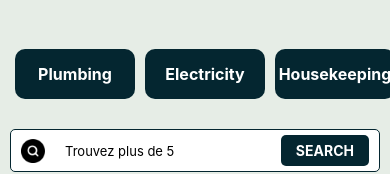
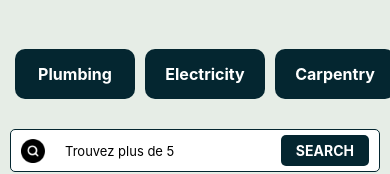
Before and after one commit to entrepriseServiceBatiments/ESB, a React Native app in the folder front/: screen /Home in a window 390 px wide. Shown: the part 141-315 px from the top of the page. Built offline with nearby package versions, Linux system fonts and the light colour scheme.

Commit message:
Categories updated

```diff
--- a/front/Nav/Home.jsx
+++ b/front/Nav/Home.jsx
@@ -17,11 +17,11 @@ import NeedHelp from '../homePage/NeedHelp';
 const categoryData = [
   { name: 'Plumbing', jobTitle: 'Plumber' },
   { name: 'Electricity', jobTitle: 'Electrician' },
-  { name: 'Housekeeping', jobTitle: 'Housekeeper' },
+  { name: 'Carpentry', jobTitle: 'Housekeeper' },
   { name: 'Masonry', jobTitle: 'Mason' },
-  { name: 'Air conditioning', jobTitle: 'HVAC Technician' },
+  { name: 'Elevator Mechanic', jobTitle: 'HVAC Technician' },
   { name: 'DIY and assembly', jobTitle: 'Handyman' },
-  { name: 'Washing machine', jobTitle: 'Appliance Repair Technician' },
+  { name: 'HVAC', jobTitle: 'Appliance Repair Technician' },
   { name: 'Painting', jobTitle: 'Painter' },
   { name: 'Gardening', jobTitle: 'Gardener' },
 ];
--- a/front/profile/CreditCardModal.jsx
+++ b/front/profile/CreditCardModal.jsx
@@ -80,6 +80,7 @@ const CreditCardModal = ({
         cvv,
       };
       const endpoint = decodedToken.userType === "client" ? `clients/${clientId}` : `workers/${clientId}`;
+      console.log('endpoint',endpoint);
       const response = await axios.put(
         `${BASE_URL}/${endpoint}`,
         { creditCard: JSON.stringify(creditCardInfo) },
```
